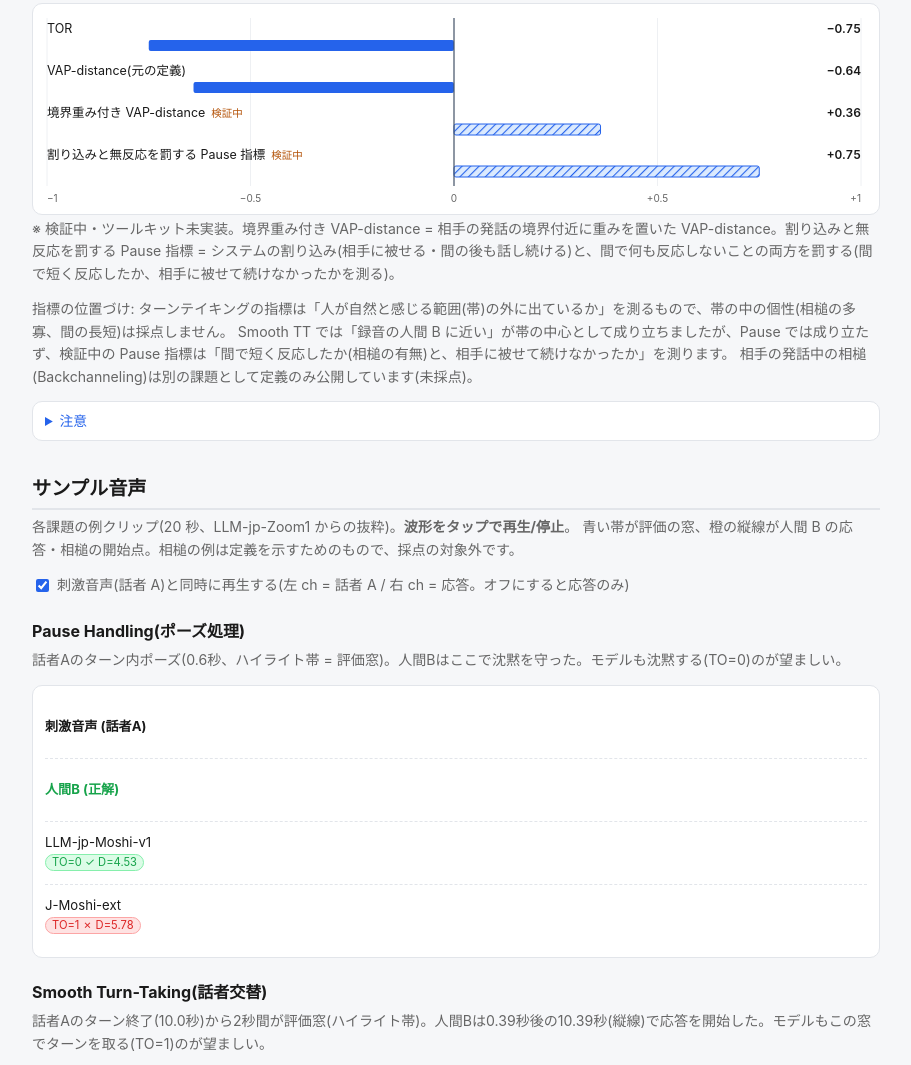
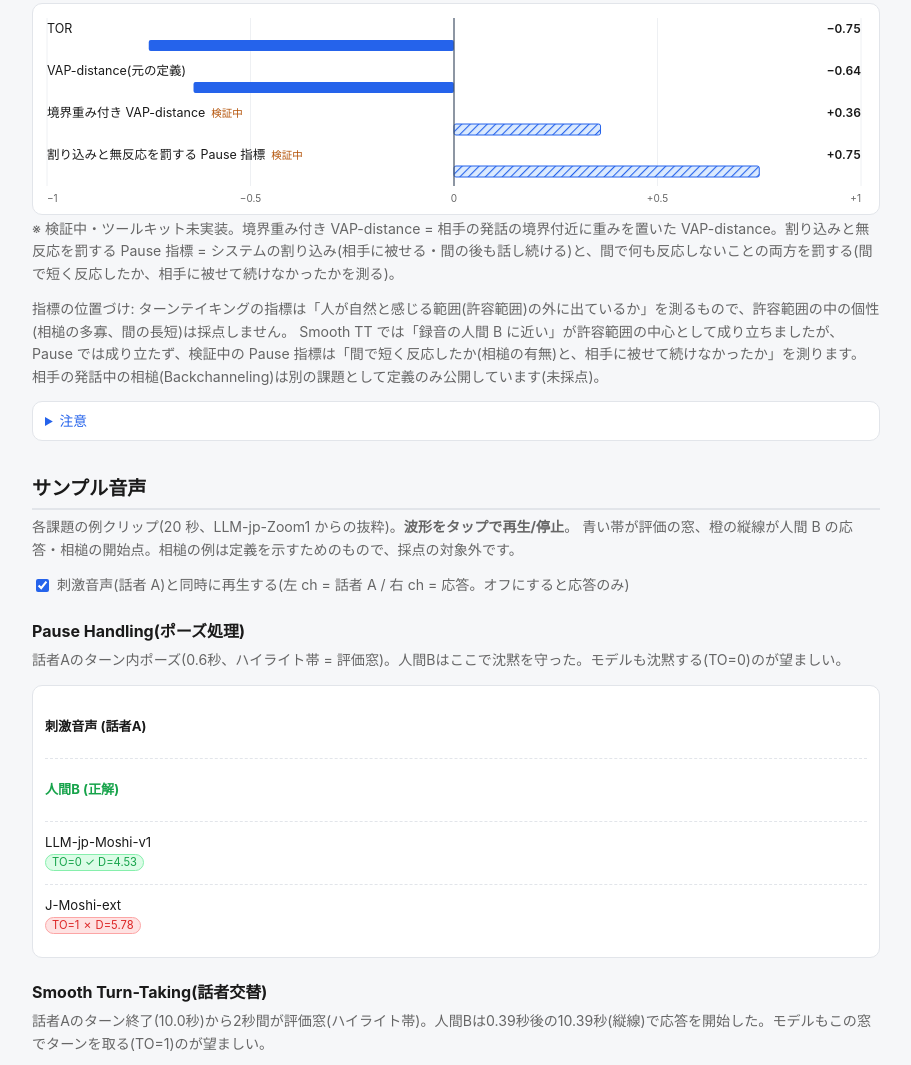
Before and after one commit to llm-jp/full-duplex-bench-ja, a plain HTML site: page docs/index.html in a window 1280 px wide. Shown: the part 3479-4544 px from the top of the page, without its empty margins (184-1095 px from the left). Drawn offline with Linux system fonts and the light colour scheme; no server answers.

Commit message:
「帯」を「許容範囲」に言い換える

```diff
--- a/docs/index.html
+++ b/docs/index.html
@@ -90,8 +90,8 @@
     <p class="hint" id="rho-scope"></p>
     <div class="chart" id="rho-chart"></div>
     <p class="hint" id="proposed-note"></p>
-    <p class="hint">指標の位置づけ: ターンテイキングの指標は「人が自然と感じる範囲(帯)の外に出ているか」を測るもので、帯の中の個性(相槌の多寡、間の長短)は採点しません。
-      Smooth TT では「録音の人間 B に近い」が帯の中心として成り立ちましたが、Pause では成り立たず、検証中の Pause 指標は「間で短く反応したか(相槌の有無)と、相手に被せて続けなかったか」を測ります。
+    <p class="hint">指標の位置づけ: ターンテイキングの指標は「人が自然と感じる範囲(許容範囲)の外に出ているか」を測るもので、許容範囲の中の個性(相槌の多寡、間の長短)は採点しません。
+      Smooth TT では「録音の人間 B に近い」が許容範囲の中心として成り立ちましたが、Pause では成り立たず、検証中の Pause 指標は「間で短く反応したか(相槌の有無)と、相手に被せて続けなかったか」を測ります。
       相手の発話中の相槌(Backchanneling)は別の課題として定義のみ公開しています(未採点)。</p>
     <details class="tbl"><summary>注意</summary><ul id="caveats"></ul></details>
   </section>
```
Also changed, not shown: 1 other file.
